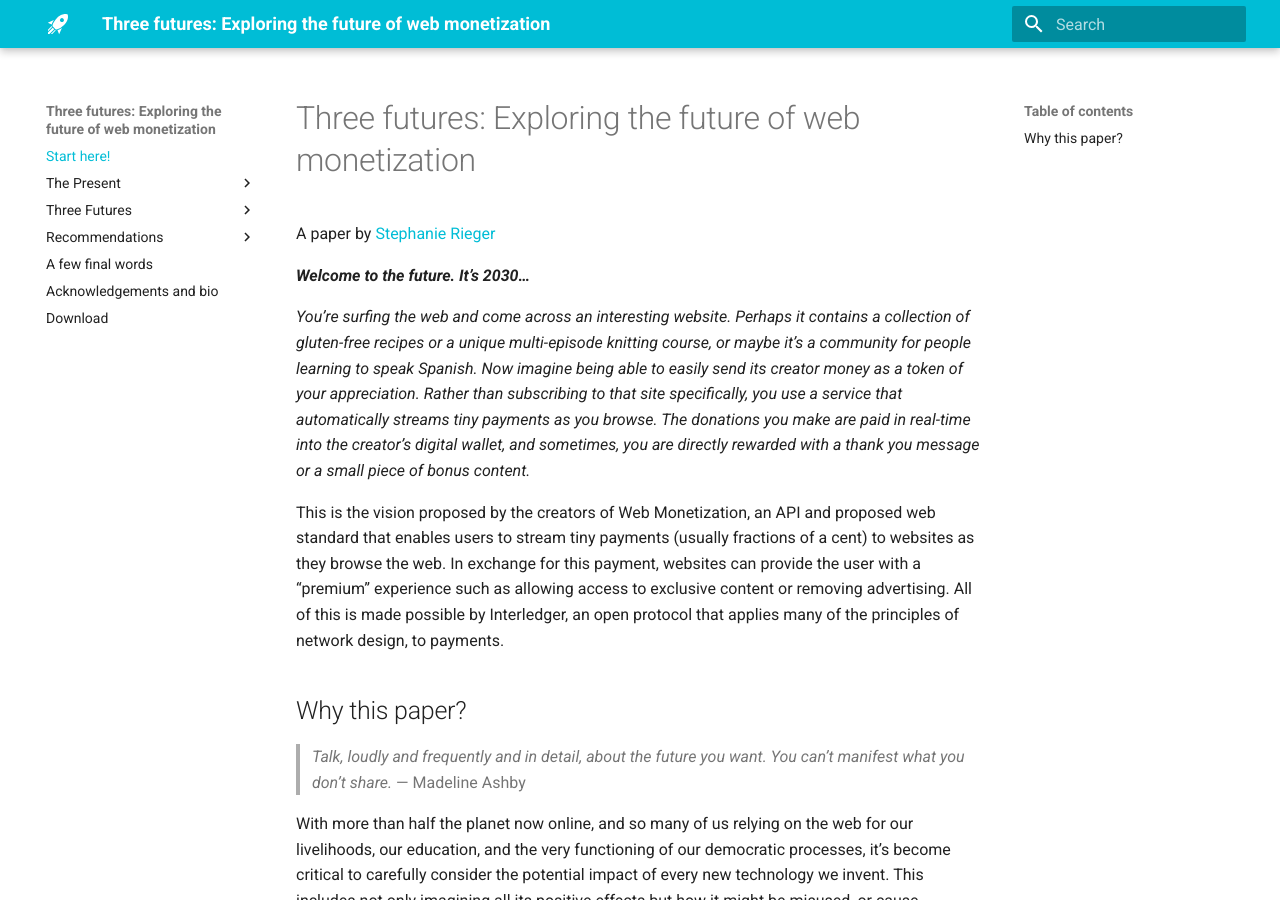
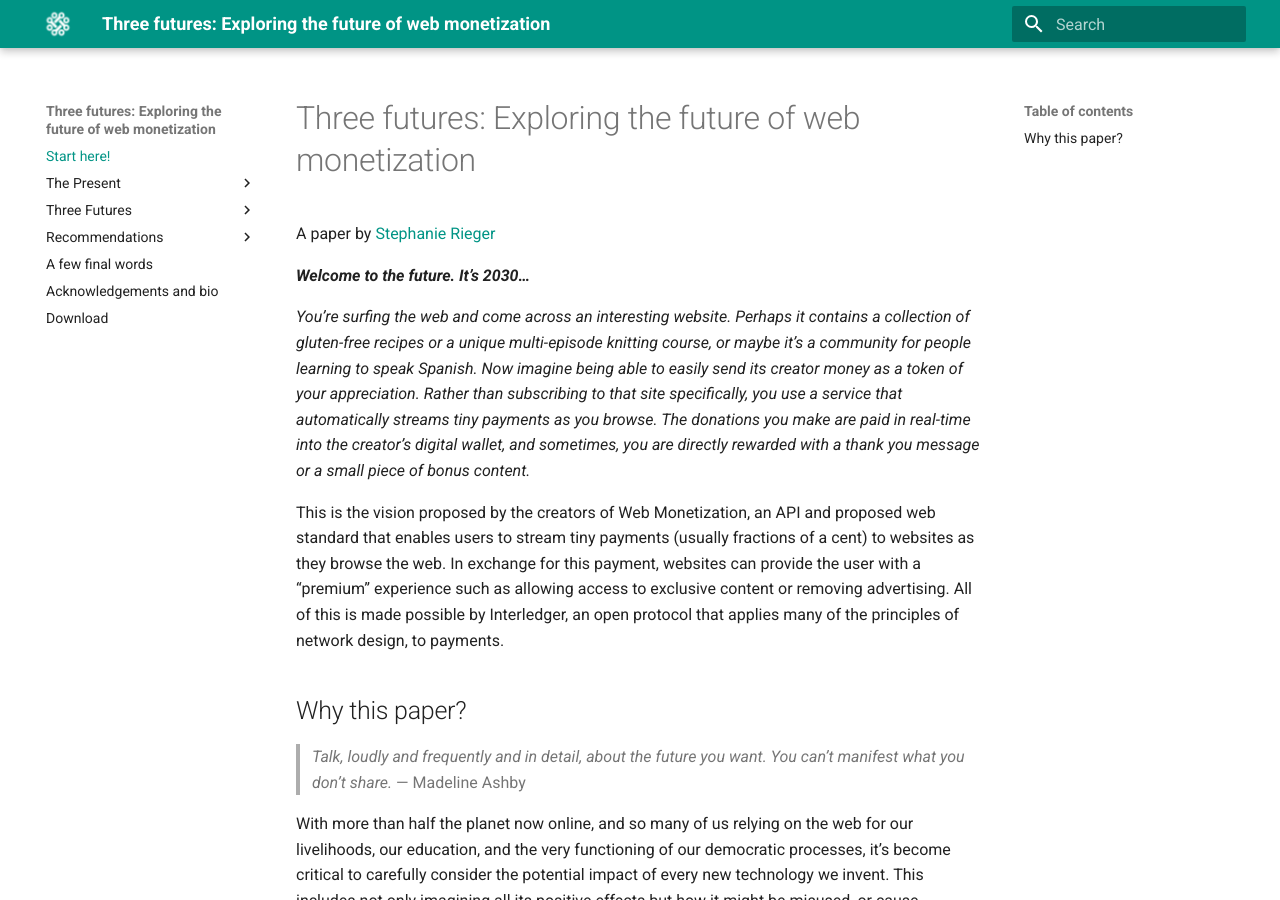
Before and after one commit to yiibu/web-monetization, an MkDocs documentation site: the page built from docs/index.md, in a window 1280 px wide and 900 px high. Built offline with MkDocs 1.6.1 and Material for MkDocs 9.7.7, drawn with Linux system fonts in a browser that asks for light colours; emoji names are drawn with the system emoji font.

Commit message:
Colours
Added colour scheme.

```diff
--- a/mkdocs.yml
+++ b/mkdocs.yml
@@ -3,10 +3,11 @@ site_name: Three futures&#58; Exploring the future of web monetization
 theme:
   name: material
   custom_dir: overrides
+  logo: assets/logo.png
   palette:
-    primary: cyan
-  icon:
-    logo: material/rocket-launch
+    primary: teal
+    accent: orange
+
 
 copyright: Copyright &copy; 2021 Stephanie Rieger
 
```
Also changed, not shown: docs/assets/logo.png (added).
